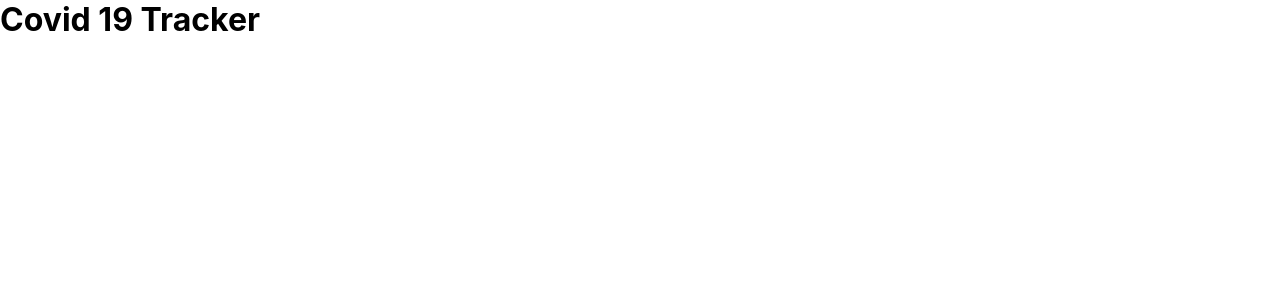
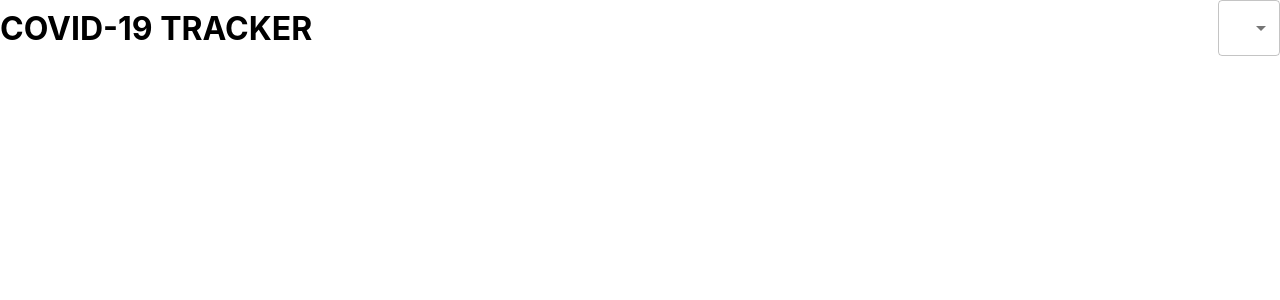
Before and after one commit to ehlee9317/covid19Tracker, a React (Create React App) app: page / in a window 1280 px wide. Shown: the top 300 px of the page. Built offline with nearby package versions, Linux system fonts and the light colour scheme.

Commit message:
initial setting with title

```diff
--- a/package.json
+++ b/package.json
@@ -3,6 +3,7 @@
   "version": "0.1.0",
   "private": true,
   "dependencies": {
+    "@material-ui/core": "^4.11.4",
     "@testing-library/jest-dom": "^5.14.1",
     "@testing-library/react": "^11.2.7",
     "@testing-library/user-event": "^12.8.3",
--- a/src/App.css
+++ b/src/App.css
@@ -1,3 +1,10 @@
 * {
   margin: 0;
 }
+
+.app__header {
+  display: flex;
+  align-items: center;
+  margin-bottom: 20px;
+  justify-content: space-between;
+}
--- a/src/App.js
+++ b/src/App.js
@@ -1,9 +1,33 @@
-import './App.css';
+import React from "react";
+import { MenuItem, FormControl, Select } from "@material-ui/core";
+import "./App.css";
 
 function App() {
   return (
-    <div className="App">
-     <h1>Covid 19 Tracker</h1>
+    <div className="app">
+      <div className="app__header">
+        <h1>COVID-19 TRACKER</h1>
+        <FormControl className="app__dropdown">
+          <Select variant="outlined" value="abc">
+            <MenuItem value="worldwide">Worldwide</MenuItem>
+            <MenuItem value="worldwide">Option 2</MenuItem>
+            <MenuItem value="worldwide">Option 3</MenuItem>
+            <MenuItem value="worldwide">Option 4</MenuItem>
+          </Select>
+        </FormControl>
+      </div>
+
+      {/* Header */}
+      {/* Title + Select input dropdown field */}
+
+      {/* InfoBox */}
+      {/* InfoBox */}
+      {/* InfoBox */}
+
+      {/* Table */}
+      {/* Graph */}
+
+      {/* Map */}
     </div>
   );
 }
```
Also changed, not shown: 1 other file (tests, documents, lock files or other folders).
